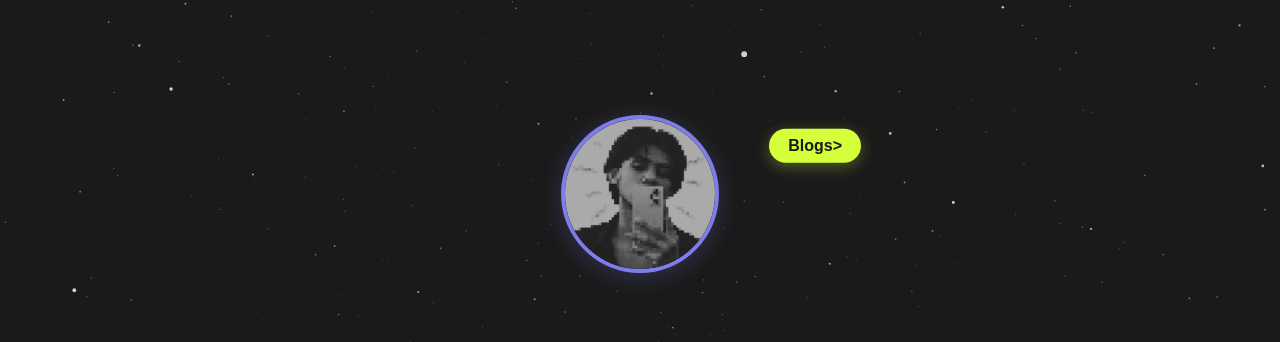
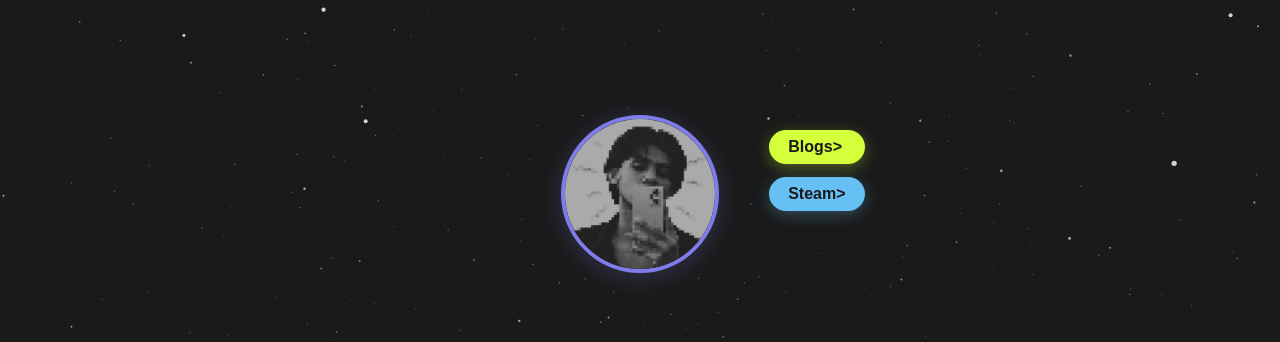
Before and after one commit to jithurx/website, an Astro site: page / in a window 1280 px wide. Shown: the top 342 px of the page. Built offline with nearby package versions, Linux system fonts and the light colour scheme; Astro itself is replaced by a stand-in of ours; a web font is replaced by a local one.

Commit message:
feat: replace BlogPill with a new Pills component containing blog and steam links

```diff
--- a/src/components/BlogPill.astro
+++ /dev/null
@@ -1,62 +0,0 @@
----
-import * as config from '../config.md';
-
-const blogLink = config.frontmatter.blogLink || 'https://blogs.jithurx.dev';
----
-<div class="blog-pill-wrapper">
-	<a href={blogLink} target="_blank" rel="noopener noreferrer" class="blog-pill">
-		Blogs&gt;
-	</a>
-</div>
-
-<style>
-	.blog-pill-wrapper {
-		position: absolute;
-		left: 100%;
-		margin-left: 50px;
-		top: 15px;
-		animation: float 4s ease-in-out infinite;
-		z-index: 2;
-	}
-
-	@keyframes float {
-		0%, 100% {
-			transform: translateY(0);
-		}
-		50% {
-			transform: translateY(-10px);
-		}
-	}
-
-	.blog-pill {
-		background: var(--color-secondary-glow);
-		color: var(--color-bg-dark);
-		padding: 0.5rem 1.2rem;
-		border-radius: 2rem;
-		font-family: 'Bitcount Grid Single', sans-serif;
-		font-weight: 700;
-		text-decoration: none;
-		display: flex;
-		align-items: center;
-		gap: 0.4rem;
-		box-shadow: 0 4px 15px rgba(212, 255, 58, 0.3);
-		transition: transform 0.3s cubic-bezier(0.175, 0.885, 0.32, 1.275), box-shadow 0.3s;
-	}
-
-	.blog-pill:hover {
-		transform: scale(1.1);
-		box-shadow: 0 6px 20px rgba(212, 255, 58, 0.6);
-	}
-
-	@media (max-width: 480px) {
-		.blog-pill-wrapper {
-			left: 100%;
-			margin-left: 25px;
-		}
-
-		.blog-pill {
-			font-size: 0.9rem;
-			padding: 0.4rem 0.8rem;
-		}
-	}
-</style>
--- /dev/null
+++ b/src/components/Pills.astro
@@ -0,0 +1,109 @@
+---
+import * as config from '../config.md';
+
+const blogLink = config.frontmatter.blogLink || 'https://blogs.jithurx.dev';
+const steamLink = config.frontmatter.steamLink || 'https://steamcommunity.com/profiles/76561198766287519/';
+---
+<div class="pill-wrapper">
+	<a href={blogLink} target="_blank" rel="noopener noreferrer" class="pill blog-pill">
+		Blogs&gt;
+	</a>
+	<a href={steamLink} target="_blank" rel="noopener noreferrer" class="pill steam-pill">
+		Steam&gt;
+	</a>
+</div>
+
+<style>
+	.pill-wrapper {
+		position: absolute;
+		left: 100%;
+		margin-left: 50px;
+		top: 15px;
+		z-index: 2;
+		display: flex;
+		flex-direction: column;
+		gap: 0.8rem;
+	}
+
+	.pill {
+		padding: 0.5rem 1.2rem;
+		border-radius: 2rem;
+		font-family: 'Bitcount Grid Single', sans-serif;
+		font-weight: 700;
+		text-decoration: none;
+		display: flex;
+		align-items: center;
+		gap: 0.4rem;
+		transition: transform 0.3s cubic-bezier(0.175, 0.885, 0.32, 1.275), box-shadow 0.3s;
+		position: relative;
+		overflow: hidden;
+		white-space: nowrap;
+	}
+
+	.pill::after {
+		content: '';
+		position: absolute;
+		top: 0;
+		left: -150%;
+		width: 50%;
+		height: 100%;
+		background: linear-gradient(to right, rgba(255,255,255,0) 0%, rgba(255,255,255,0.7) 50%, rgba(255,255,255,0) 100%);
+		transform: skewX(-20deg);
+		animation: shine var(--shine-duration, 4s) infinite var(--shine-delay, 0s);
+	}
+
+	@keyframes shine {
+		0% { left: -150%; }
+		15% { left: 200%; }
+		100% { left: 200%; }
+	}
+
+	.pill:hover {
+		transform: scale(1.1);
+	}
+
+	.blog-pill {
+		background: var(--color-secondary-glow);
+		color: var(--color-bg-dark);
+		box-shadow: 0 4px 15px rgba(212, 255, 58, 0.3);
+	}
+
+	.blog-pill:hover {
+		box-shadow: 0 6px 20px rgba(212, 255, 58, 0.6);
+	}
+
+	.steam-pill {
+		background: #66c0f4;
+		color: var(--color-bg-dark);
+		box-shadow: 0 4px 15px rgba(102, 192, 244, 0.3);
+	}
+
+	.steam-pill:hover {
+		box-shadow: 0 6px 20px rgba(102, 192, 244, 0.6);
+	}
+
+	@media (max-width: 480px) {
+		.pill-wrapper {
+			left: 100%;
+			margin-left: 25px;
+		}
+
+		.pill {
+			font-size: 0.9rem;
+			padding: 0.4rem 0.8rem;
+		}
+	}
+</style>
+
+<script>
+	document.addEventListener('DOMContentLoaded', () => {
+		const pills = document.querySelectorAll('.pill');
+		pills.forEach((pill) => {
+			// Randomize the animation delay and duration for each pill
+			// @ts-ignore
+			pill.style.setProperty('--shine-delay', `${Math.random() * 5}s`);
+			// @ts-ignore
+			pill.style.setProperty('--shine-duration', `${3 + Math.random() * 4}s`);
+		});
+	});
+</script>
--- a/src/components/ProfilePhoto.astro
+++ b/src/components/ProfilePhoto.astro
@@ -1,5 +1,5 @@
 ---
-import BlogPill from './BlogPill.astro';
+import Pills from './Pills.astro';
 import * as config from '../config.md';
 
 const profilePhoto = config.frontmatter.profilePhoto || '/images/me_pixel.png';
@@ -8,7 +8,7 @@ const profilePhoto = config.frontmatter.profilePhoto || '/images/me_pixel.png';
 <div class="profile-photo-container">
 	<div class="photo-wrapper">
 		<img src={profilePhoto} alt="Profile Photo" class="profile-photo" />
-		<BlogPill />
+		<Pills />
 	</div>
 </div>
 
--- a/src/config.md
+++ b/src/config.md
@@ -17,4 +17,5 @@ social:
   spotify: https://open.spotify.com/user/qy1bghbyedamwm6livaxp7xc0
   pinterest: https://pinterest.com/jithuxr
 blogLink: https://blogs.jithurx.dev
+steamLink: https://steamcommunity.com/profiles/76561198766287519/
 ---
```
